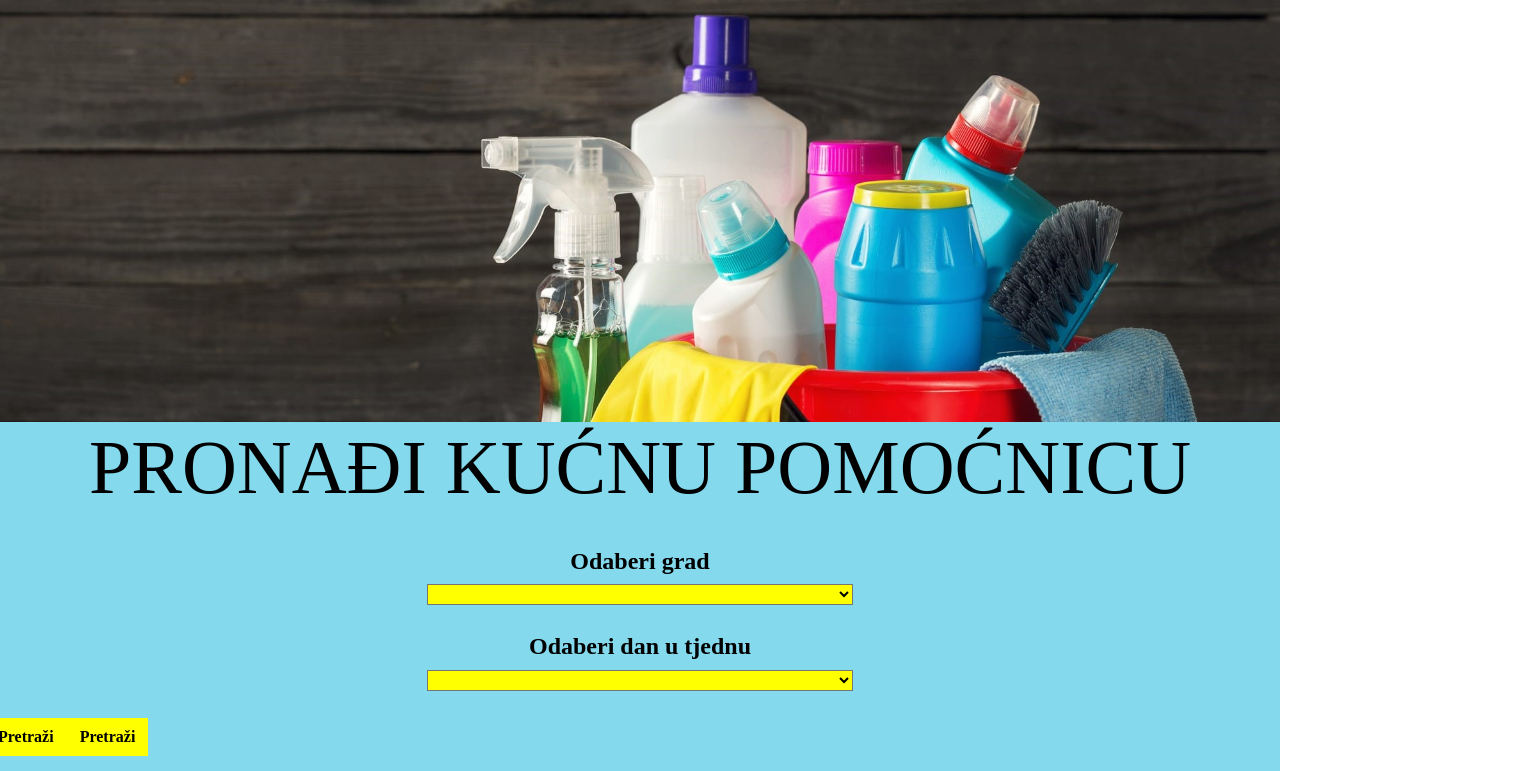
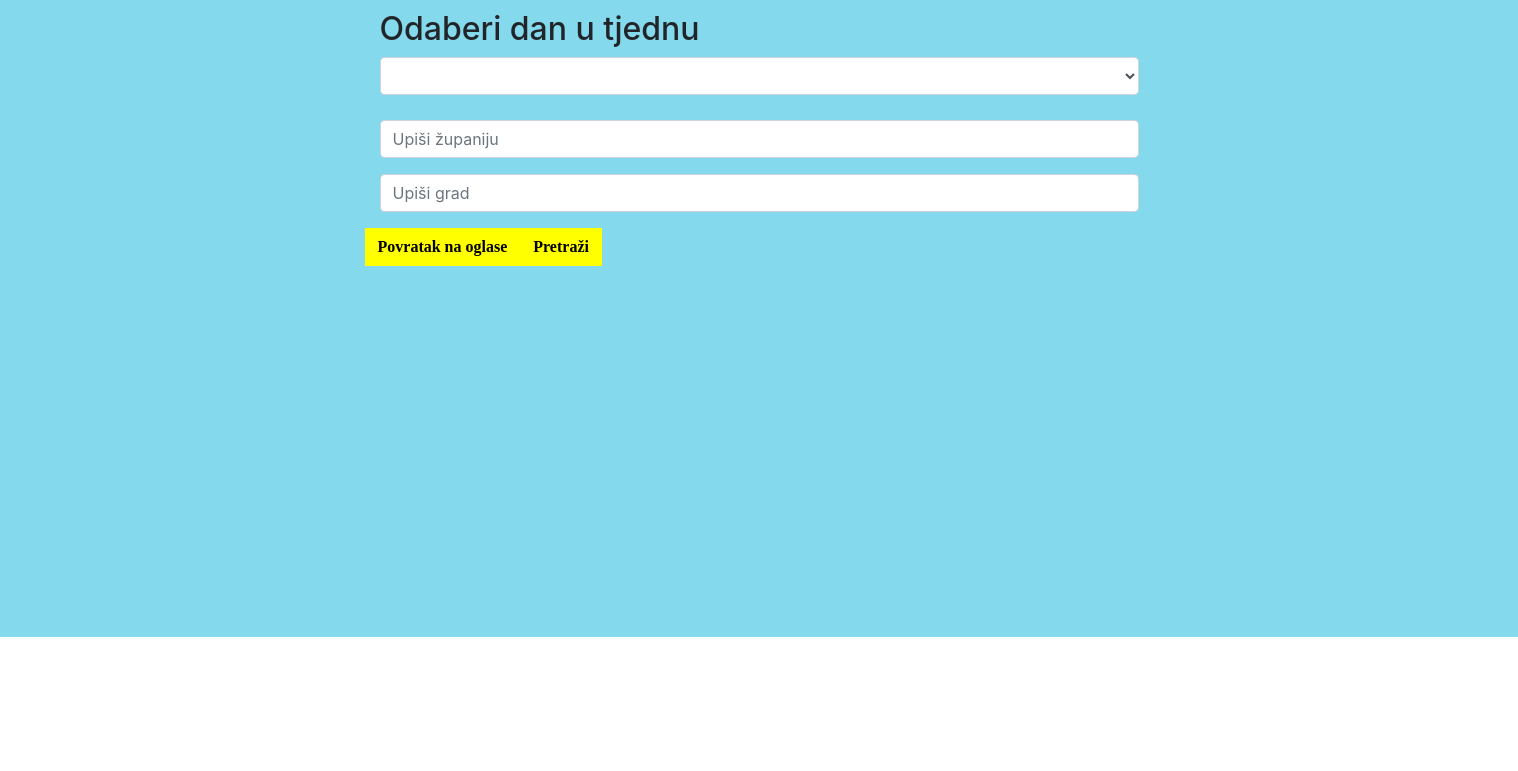
Before and after one commit to Gordana1508/PI-pronadikucnupomocnicu, a Vue app: page /Pretraga in a window 1280 px wide. Shown: the part 113-884 px from the top of the page, 1518 px wide, since content can reach past the window. After the commit the page ends 800 px from the top, so only its background shows below. Built offline with nearby package versions, Linux system fonts and the light colour scheme.

Commit message:
Završavanje aplikacije

```diff
--- a/src/App.vue
+++ b/src/App.vue
@@ -1,21 +1,37 @@
 <template>
   <div id="app">
-    <router-view/>
+    <div id="nav">
+      <div class="d-grid gap-2 col-6 mx-auto"></div>
+    </div>
+    <router-view />
   </div>
 </template>
+
 <script>
-
-
-</script>
-
-
+import { firebase } from "/@firebase";
+firebase.auth().onAuthStateChanged((user) => {
+  //umjesto funkcije
+  if (user) {
+    //ako postoji, onda je korisnik ulogiran
+    // User is signed in.
+    console.log("*** User", user.email);
+  } else {
+    // ako ne postoji, korisnik ne postoji i nema ga
+    // User is not signed in.
+    console.log("***No user");
+  }
+});
+export default {
+  name: "",
+  data() {
+  },
+  methods: {
+    logout() {
+      firebase.auth().signOut();
+    },
+  },
+};
 
 <style lang="scss">
-#app {
-  font-family: Avenir, Helvetica, Arial, sans-serif;
-  -webkit-font-smoothing: antialiased;
-  -moz-osx-font-smoothing: grayscale;
-  text-align: center;
-  color: #2c3e50;
-}
+
 </style>
--- a/src/router/index.js
+++ b/src/router/index.js
@@ -64,7 +64,7 @@ const routes = [
   },
 
   {
-    path: '/Rezultati',
+    path: '/Rezultati/:dan/:zpanija/:grad',
     name: 'Rezultati',
     component: () => import ('../views/Rezultati.vue')
   }
--- a/src/views/Home.vue
+++ b/src/views/Home.vue
@@ -38,8 +38,8 @@
 .divider {
   width: 70px;
 }
-
-  button {
+button {
+    position: center;
     margin: 4px;
     width: 40%;
     border-radius: 20px;
--- a/src/views/Pretraga.vue
+++ b/src/views/Pretraga.vue
@@ -1,69 +1,79 @@
 <template>
-    <div class="Pretraga">
-        <div id="nav">
-    <nav class="navbar">
-        <div class="containr">
-            <p>
-                <a href="#" @click="odjava()" class="nav-link">Odjava</a>
-            </p>
-        </div>
-    </nav>
-        </div>
-        <img src="@/assets/slika1.jpg" class="img-fluid">
-        <h1>PRONAĐI KUĆNU POMOĆNICU</h1>
-        <div>
-            <div class="divider"></div>
-        <h4>Odaberi grad</h4>
-        <select v-model="grad" class="col-md-4">
-            <option value="slavonskibrod">Slavonski Brod</option>
-            <option value="osijek">Osijek</option>
-            <option value="pozega">Požega</option>
-            <option value="novagradiska">Nova Gradiška</option>
-            <option value="dakovo">Đakovo</option>
-        </select>
-            <div class="divider"></div>
-        <h4>Odaberi dan u tjednu</h4>
-        <select v-model="dan" class="col-md-4">
-            <option value="ponedjeljak">Ponedjeljak</option>
-            <option value="utorak">Utorak</option>
-            <option value="srijeda">Srijeda</option>
-            <option value="cetvrtak">Četvrtak</option>
-            <option value="petak">Petak</option>
-            <option value="subota">Subota</option>
-        </select>
-        <div class="divider"></div>
-    <div class="row align-items-center">
+
+<div class="pretraga">
+    <div>
+      <a href="#" @click="odjava()">Odjava</a>
+      <h1>Pretraga oglasa</h1>
+      </div>
+
+
+    <div style="width:50%; margin:0 auto;">
+        <h2>Odaberi dan u tjednu</h2>
+        <select v-model="dan" class="form-control" placeholder="Odaberi dan" aria-label= "Username">
+            <option value="Ponedjeljak">Ponedjeljak</option>
+            <option value="Utorak">Utorak</option>
+            <option value="Srijeda">Srijeda</option>
+            <option value="Četvrtak">Četvrtak</option>
+            <option value="Petak">Petak</option>
+            <option value="Subota">Subota</option>
+            <option value="Nedjelja">Nedjelja</option>
+      </select>
+ <div class="divider"></div>
+      <div class= "input-group mb-3">
+        <input v-model="zupanija" type="text" class="form-control" placeholder="Upiši županiju" aria-label="Username">
+      </div>
+      <div class="input-group mb-3">
+        <input v-model="grad" type="text" class="form-control" placeholder="Upiši grad" aria-label="Username">
+    </div>
+
+          <div class="row align-items-center">
         <div class="button">
-            <router-link to="/Rezultati"
+            <router-link to="/Oglasi"
               ><button class="btn btn primary">
+                <strong>Povratak na oglase</strong>
+              </button></router-link
+            >
+            <router-link :to="{name: 'Rezultati', params: {dan: dan, zupanija: zupanija, grad: grad} }"
+              ><button class="btn btn primary">
+
                 <strong>Pretraži</strong>
-              </button></router-link>
-            <router-link :to="{name: 'Rezultati', params: {grad: grad, dan: dan} }"
-              ><button class="btn btn primary">
-                <strong>Pretraži</strong>
-              </button></router-link >
+
+              </button></router-link
+                >
               </div>
         </div>
-
-        <div class="divider"></div>
-        </div>
-        <img src="@/assets/slika3.jpg" class="img-fluid">
     </div>
-
+</div>
 </template>
 
 <script>
+import { firebase } from "@/firebase.js";
 export default {
-    name: "Pretraga",
+  data: function () {
+      return {
+          dan:"",
+          zupanija:"",
+          grad:""
+      }
+  },
+  methods: {
+    odjava: function () {
+        firebase
+        .auth().signOut().then(() => {
+      });
+    this.$router.replace({name: "Home"});
+    },
+
+  },
 };
 </script>
 
 <style scoped>
-.Pretraga {
-  width: fit-content;
-  height: fit-content;
+.pretraga {
   background-color:rgba(128, 216, 236, 0.97);;
   background-attachment: fixed;
+  width: 1518px;
+  height: 750px;
 
 }
 
--- a/src/views/Registracija.vue
+++ b/src/views/Registracija.vue
@@ -9,23 +9,17 @@
     <form>
         <div class="form-group">
         <label for="exampleInputEmail1">Ime i prezime:</label>
-        <input
-        v-model="imeiprezime" type="text" class="form-control"
-       id="exampleInputEmail1" aria-describedby="emailHelp" placeholder="ime prezime" />
+        <input v-model="imeiprezime" type="text" class="form-control" id="exampleInputEmail1" aria-describedby="emailHelp" placeholder="ime prezime" />
         </div>
         <div class="form-group">
         <label for="exampleInputEmail1">E-mail:</label>
- <input
- v-model="email" type="email" class="form-control"
-id="exampleInputEmail1" aria-describedby="emailHelp" placeholder="tvoj.mail@gmail.com" />
+        <input v-model="email" type="email" class="form-control" id="exampleInputEmail1" aria-describedby="emailHelp" placeholder="tvoj.mail@gmail.com" />
         </div>
         <div class="form-group">
         <label for="exampleInputPassword1">Lozinka:</label>
- <input
-  v-model="lozinka" type="password" class="form-control"
-id="exampleInputPassword1" placeholder="tvojalozinka" />
+        <input v-model="lozinka" type="password" class="form-control" id="exampleInputPassword1" placeholder="tvojalozinka" />
         </div>
- <button type="button" @click="registracija ()" class="btn btn-dark btn-lg btn-block">Registriraj se</button>
+            <button type="button" @click="registracija ()" class="btn btn-dark btn-lg btn-block">Registriraj se<router-link to="Prijava"></router-link></button>
     </form>
     </div>
         <div class="col-sm"></div>
@@ -52,7 +46,8 @@ id="exampleInputPassword1" placeholder="tvojalozinka" />
                 firebase.auth().createUserWithEmailAndPassword(this.email, this.lozinka)
                 .then(function() {
                     console.log ("Uspješna registracija!");
-                    this.$router.replace({name: "Prijava"});
+                    alert("Uspješna registracija!")
+                    this.$router.replace({name: "/Prijava"});
                 });
             },
         },
--- a/src/views/Rezultati.vue
+++ b/src/views/Rezultati.vue
@@ -2,27 +2,28 @@
 <div class="rezultati">
   <p><a href="#" @click="odjava()">Izlazak iz aplikacije</a></p>
 <div>
-    <h1>Rezultati pretrage</h1>
+      <h1>Rezultati</h1>
 <table class="table table-striped">
   <thead>
     <tr>
-      <th scope="col">Servis: </th>
-      <th scope="col">Županija: </th>
-      <th scope="col">Grad: </th>
-      <th scope="col">Radni dani: </th>
-      <th scope="col">Cijena po satu: </th>
-      <th scope="col">Opis oglasa: </th>
+      <th scope="col">Servis</th>
+      <th scope="col">Grad</th>
+      <th scope="col">Dan</th>
+      <th scope="col">Cijena</th>
+      <th scope="col">Županija</th>
+      <th scope="col">Sadržaj oglasa</th>
       </tr>
       </thead>
         <tbody>
     <tr v-for="o in oglasi" :key="o.servis">
       <td>{{o.servis}}</td>
+      <td>{{o.grad}}</td>
+      <td>{{o.dan}}</td>
+      <td>{{o.cijena}}</td>
       <td>{{o.zupanija}}</td>
-      <td>{{o.grad}}</td>
-      <td>{{o.radnidani}}</td>
-      <td>{{o.cijena}}</td>
-      <td>{{o.opis}}</td>
+      <td>{{o.sadrzaj}}</td>
     </tr>
+
   </tbody>
       </table>
   <div>
@@ -44,7 +45,8 @@ export default {
   methods: {
     dohvati: function() {
 
-      firebase.firestore().collection('oglas').where("grad", "==", this.$route.params.grad).where("dan","==", this.$route.params.dan).get()
+      firebase.firestore().collection('oglas').where("dan", "==", this.$route.params.dan).where("grad","==", this.$route.params.grad)
+        .get()
         .then(querySnapshot => {
           const documents = querySnapshot.docs.map(doc => doc.data())
           console.log(documents)
@@ -65,23 +67,6 @@ odjava: function () {
 
 };
 </script>
-
 <style scoped>
-.Rezultati {
-   width: fit-content;
-   height: fit-content;
-   background-color: rgba(128, 216, 236, 0.97);
-}
-h1 {
-  color:black;
-  font-family: 'Times New Roman';
-  font-size: 76px;
-  text-align: center;
-}
-.table {
-  background-color: yellow;
-  color: black;
-  font-size: 130%;
-}
 
 </style>
```
Also changed, not shown: 1 other file (tests, documents, lock files or other folders). Lines whose indentation alone changed are shown as unchanged.
